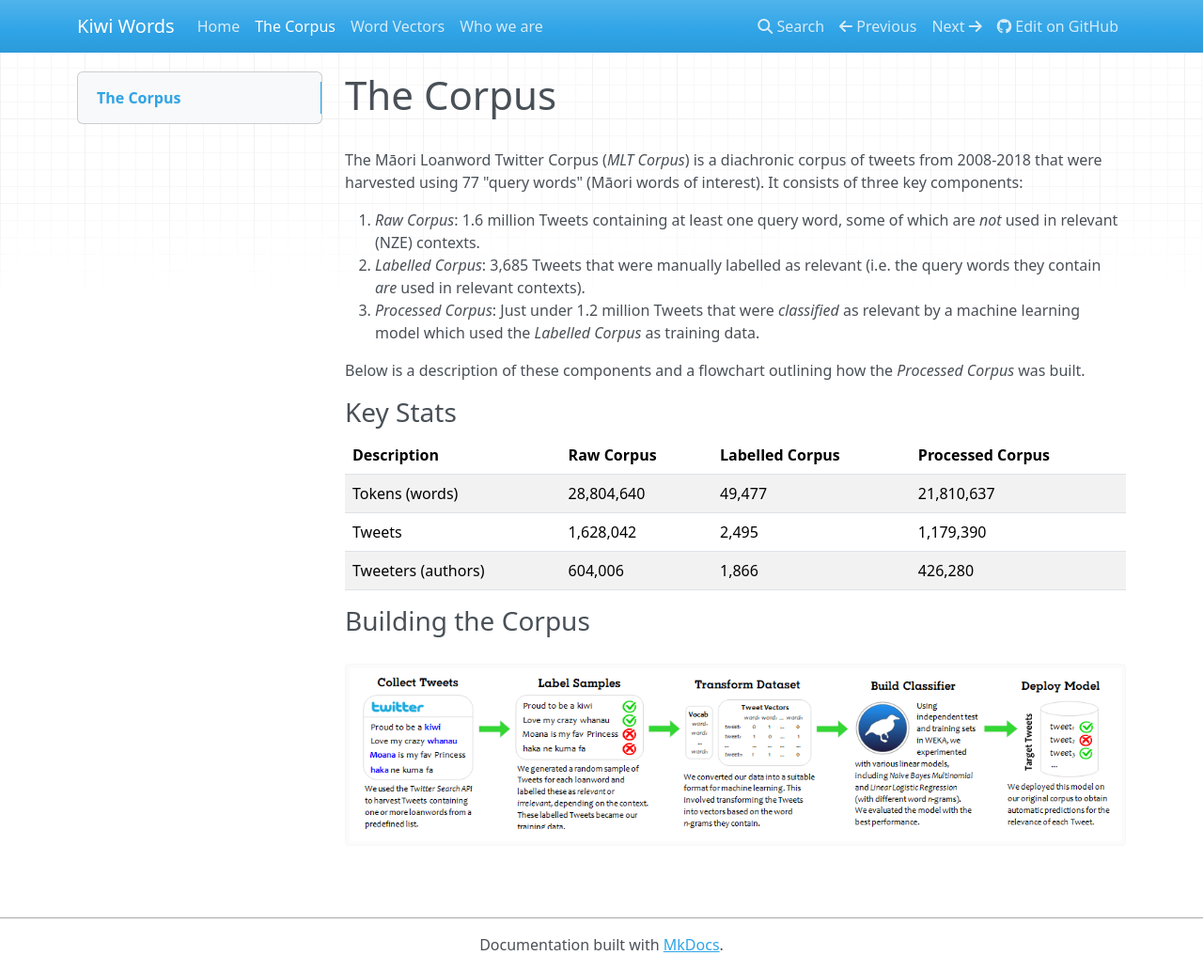
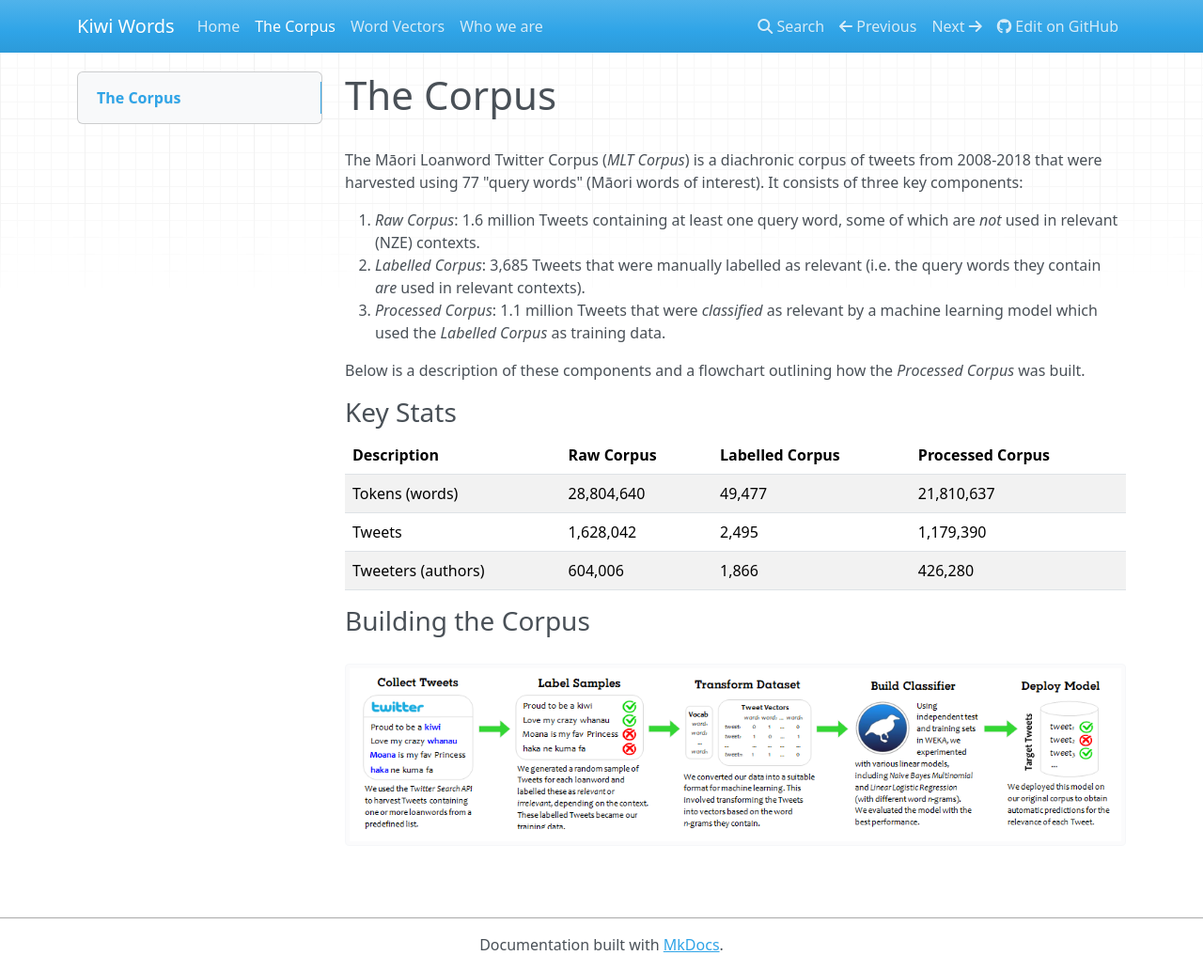
Before and after one commit to Waikato/kiwiwords, an MkDocs documentation site: the page built from docs/corpus.md, in a window 1280 px wide and 1033 px high. Shown: the whole window at 94% size. Built offline with MkDocs 1.6.1, drawn with Linux system fonts in a browser that asks for light colours; nearby versions of some CDN libraries.

Commit message:
Update corpus.md

```diff
--- a/docs/corpus.md
+++ b/docs/corpus.md
@@ -4,7 +4,7 @@ The Māori Loanword Twitter Corpus (<i>MLT Corpus</i>) is a diachronic corpus of
 
 1. <i>Raw Corpus</i>: 1.6 million Tweets containing at least one query word, some of which are <i>not</i> used in relevant (NZE) contexts.
 2. <i>Labelled Corpus</i>: 3,685 Tweets that were manually labelled as relevant (i.e. the query words they contain <i>are</i> used in relevant contexts).
-3. <i>Processed Corpus</i>: Just under 1.2 million Tweets that were <i>classified</i> as relevant by a machine learning model which used the <i>Labelled Corpus</i> as training data.
+3. <i>Processed Corpus</i>: 1.1 million Tweets that were <i>classified</i> as relevant by a machine learning model which used the <i>Labelled Corpus</i> as training data.
 
 Below is a description of these components and a flowchart outlining how the <i>Processed Corpus</i> was built.
 
```
